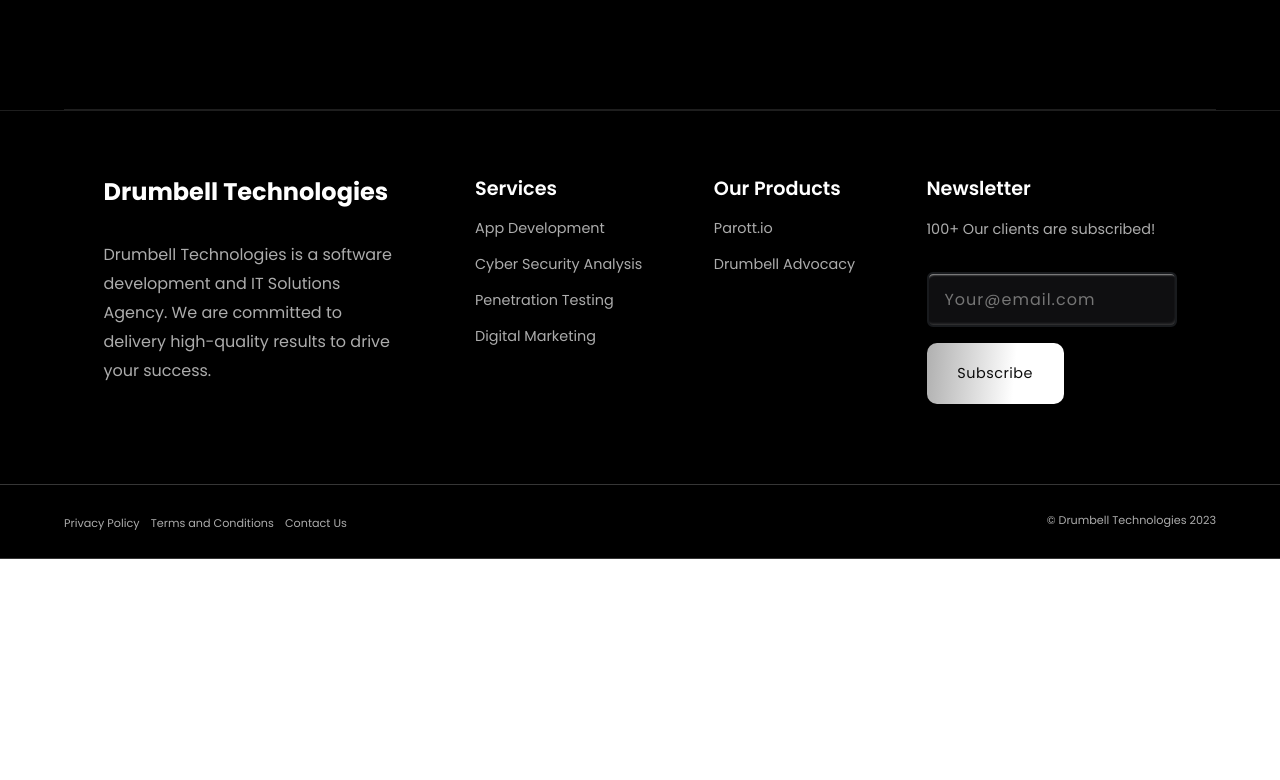
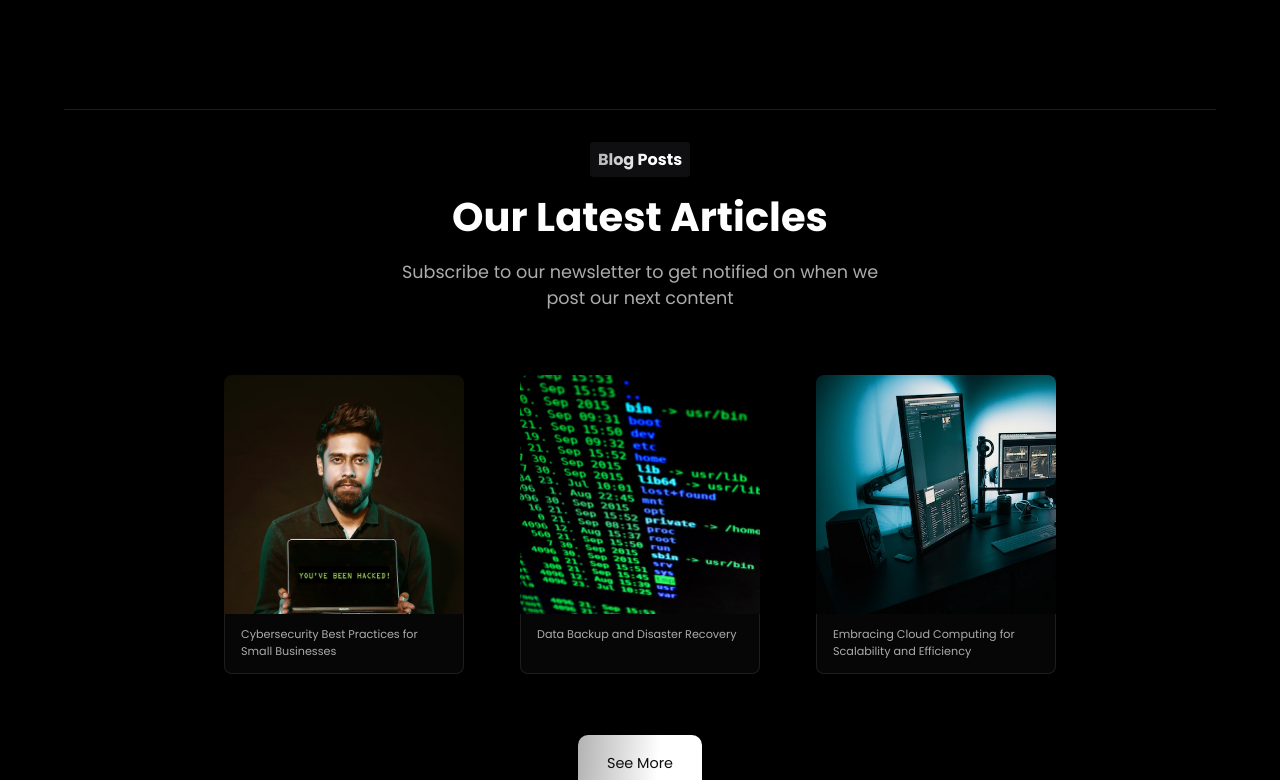
Before and after one commit to PromiseUdo/drumbell-technologies, a Next.js app: page / in a window 1280 px wide. Shown: the part 5336-6116 px from the top of the page. Before the commit the page ends 5895 px from the top, so only its background shows below. Built offline with nearby package versions, Linux system fonts and the light colour scheme.

Commit message:
blog section ui update

```diff
--- a/src/app/page.js
+++ b/src/app/page.js
@@ -35,7 +35,7 @@
         {/* <Pricing /> */}
         <Clients />
         <Contact />
-        {/* <Blogs /> */}
+        <Blogs />
       </main>
       <Footer />
       <FooterExt />
--- a/src/styles/Blogs.module.scss
+++ b/src/styles/Blogs.module.scss
@@ -1,8 +1,8 @@
 .container {
   margin: 0 auto;
   // min-height: calc(100vh - 4rem);
-  width: 100vw;
-  max-width: 60rem;
+  //   width: 100vw;
+  //   max-width: 60rem;
   display: flex;
   flex-direction: column;
   align-items: center;
@@ -14,8 +14,9 @@
     align-items: center;
     justify-content: center;
     gap: 2.5rem;
-    width: 100vw;
-    max-width: 65rem;
+    width: 100%;
+    // background: green;
+    // max-width: 65rem;
     flex-wrap: wrap;
 
     .worksImg {
```
